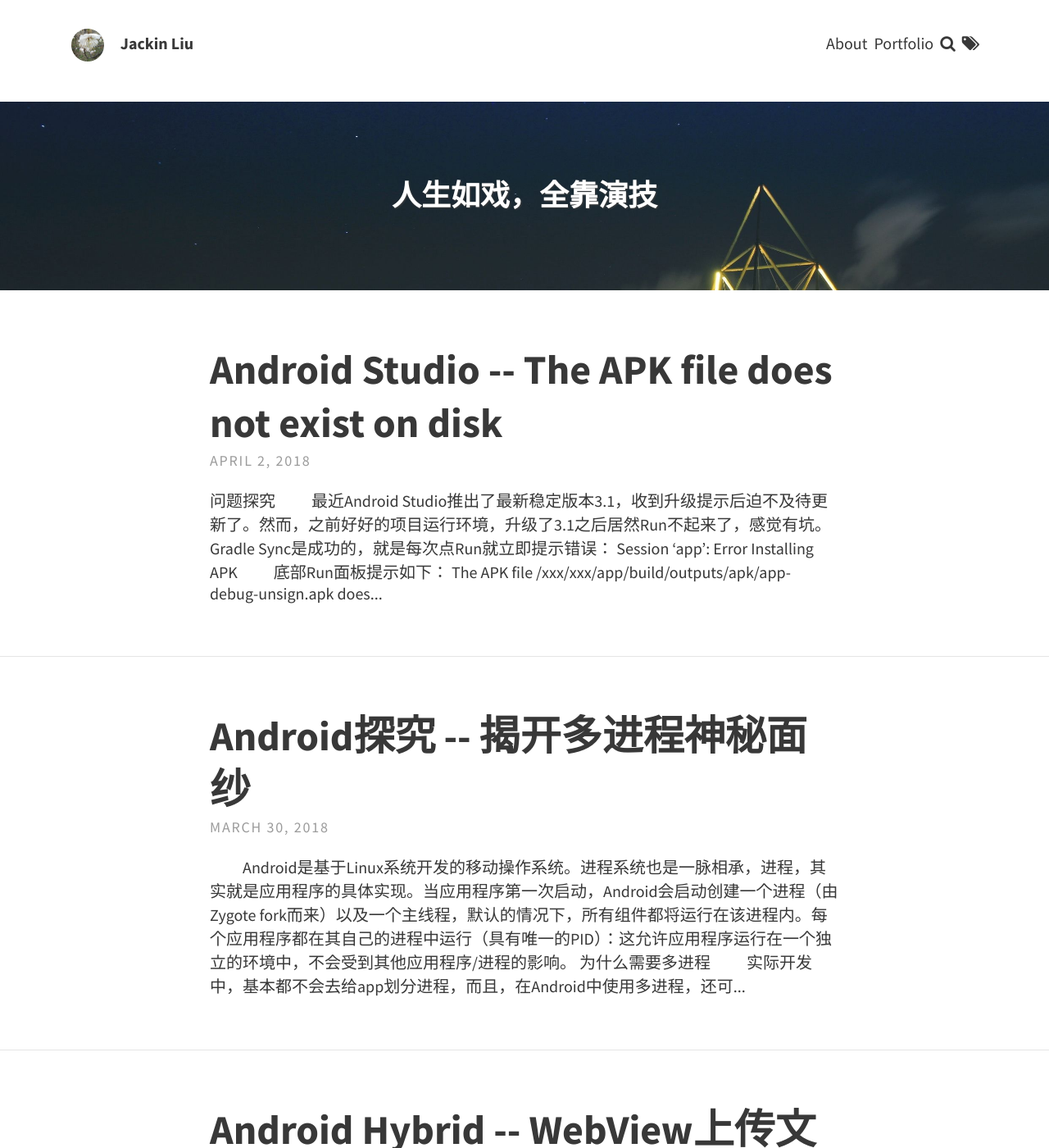
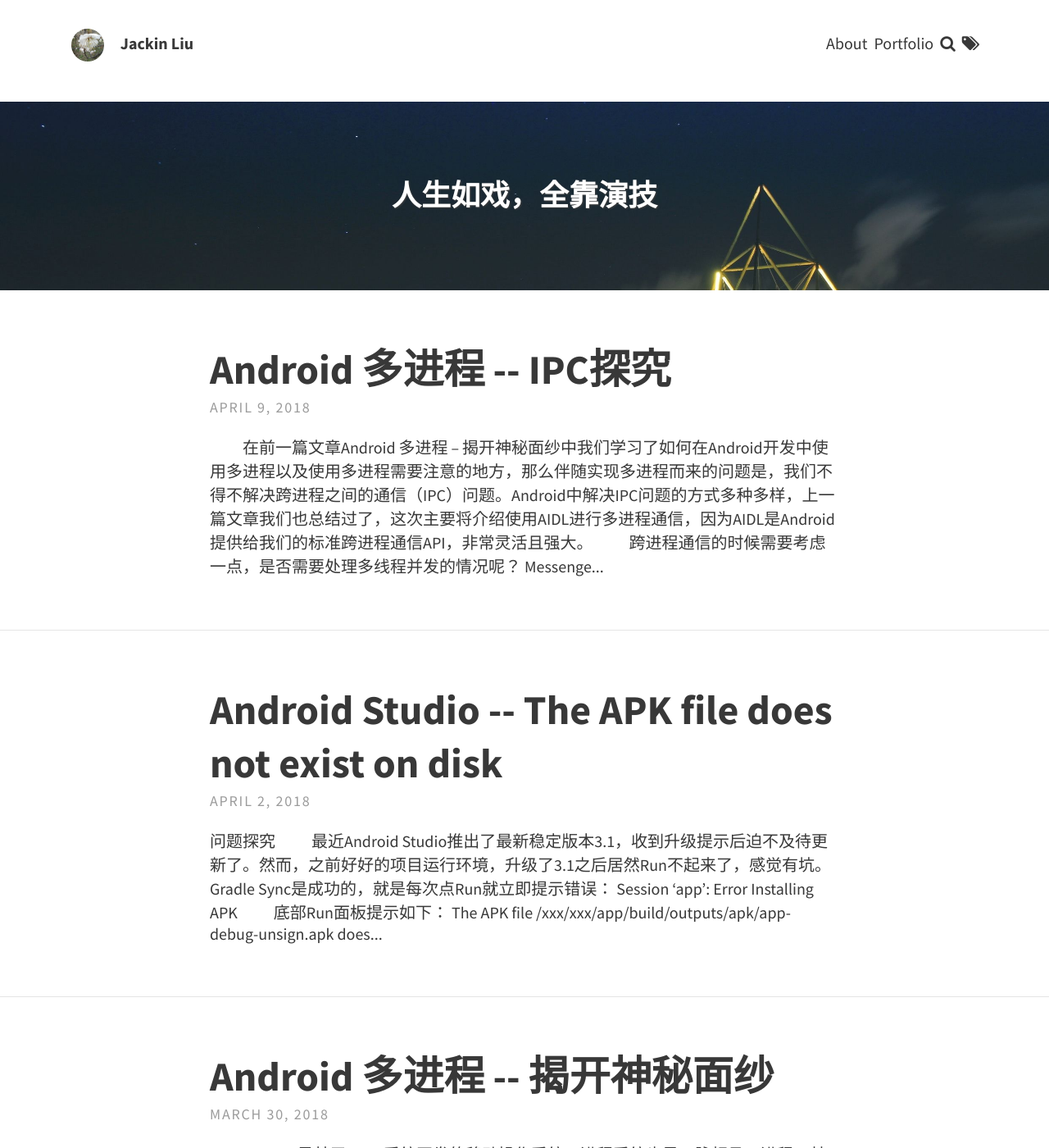
Before and after one commit to LiuJQ/LiuJQ.github.io, a Jekyll site: the page built from index.html, in a window 1280 px wide and 1400 px high. Shown: the whole window at 82% size. Built offline with Jekyll 4.4.1, drawn with Linux system fonts in a browser that asks for light colours; the list of posts is cut into pages by our own code; some of the changed text lies outside the part shown.

Commit message:
post new article

````diff
--- /dev/null
+++ b/_posts/2018-04-09-android-ipc-explore.md
@@ -0,0 +1,34 @@
+---
+layout: post
+title: Android 多进程 -- IPC探究
+subtitle: On Android, one process cannot normally access the memory of another process.
+tags: [Android, 多进程, Multi-Process]
+---
+
+&emsp;&emsp;在前一篇文章[Android 多进程 -- 揭开神秘面纱]({{ site.baseurl }}{% post_url 2018-03-30-android-multi-process %})中我们学习了如何在Android开发中使用多进程以及使用多进程需要注意的地方，那么伴随实现多进程而来的问题是，我们不得不解决跨进程之间的通信（IPC）问题。Android中解决IPC问题的方式多种多样，上一篇文章我们也总结过了，这次主要将介绍使用AIDL进行多进程通信，因为AIDL是Android提供给我们的标准跨进程通信API，非常灵活且强大。
+
+&emsp;&emsp;跨进程通信的时候需要考虑一点，是否需要处理多线程并发的情况呢？
+
+### Messenger
+&emsp;&emsp;如果IPC不需要考虑多线程并发情况，那么Android提供了一种基于AIDL的轻量级IPC工具供开发者使用——Messenger。乍一看很熟悉，跟Handler处理的Message有关？对的，Messenger就是基于Handler传递Message的方式实现通信功能的，这也是为什么Messenger是线程安全（不支持并发）的原因。
+
+&emsp;&emsp;查看源码不难发现Messenger是基于AIDL实现多进程通信的，Android SDK提供Messenger封装了Handler传递Message、然后通过IMessenger这个AIDL接口传递Message对象至Binder底层从而实现跨进程通信整个过程。
+
+#### IMessenger AIDL定义
+&emsp;&emsp;文件位置：frameworks/base/core/java/android/os/IMessenger.aidl
+```java
+package android.os;
+
+import android.os.Message;
+
+/** @hide */
+oneway interface IMessenger {
+    void send(in Message msg);
+}
+```
+
+#### Messenger IPC流程
+![How does Messenger work ?](/assets/img/illustration/how_does_messenger_work.png)
+&emsp;&emsp;图中清晰地展示了由客户端到服务端的单向跨进程通信流程，可以看到，其实Message对象说到底也是通过AIDL接口传递到Binder再发送到其他进程的。很多同学可能以为Messenger的跨进程通信是通过Handler实现，其实这个理解有点本末倒置了。Handler只能处理处于同一进程空间的Message消息，跨进程的Message是通过Binder传递的。Messenger实现IPC的过程中，Handler只是扮演了在服务端（或者客户端）的一个Message消息分发者和消费者角色。
+
+&emsp;&emsp;原理总是枯燥无味，代码更得人心。下面我们通过代码来演示如何使用Messenger实现跨进程通信。
````
Also changed, not shown: _posts/2018-03-30-android-multi-process.md (+1 -1 lines), assets/img/illustration/aidl_client_to_server.png (added), assets/img/illustration/how_does_messenger_work.png (added).
